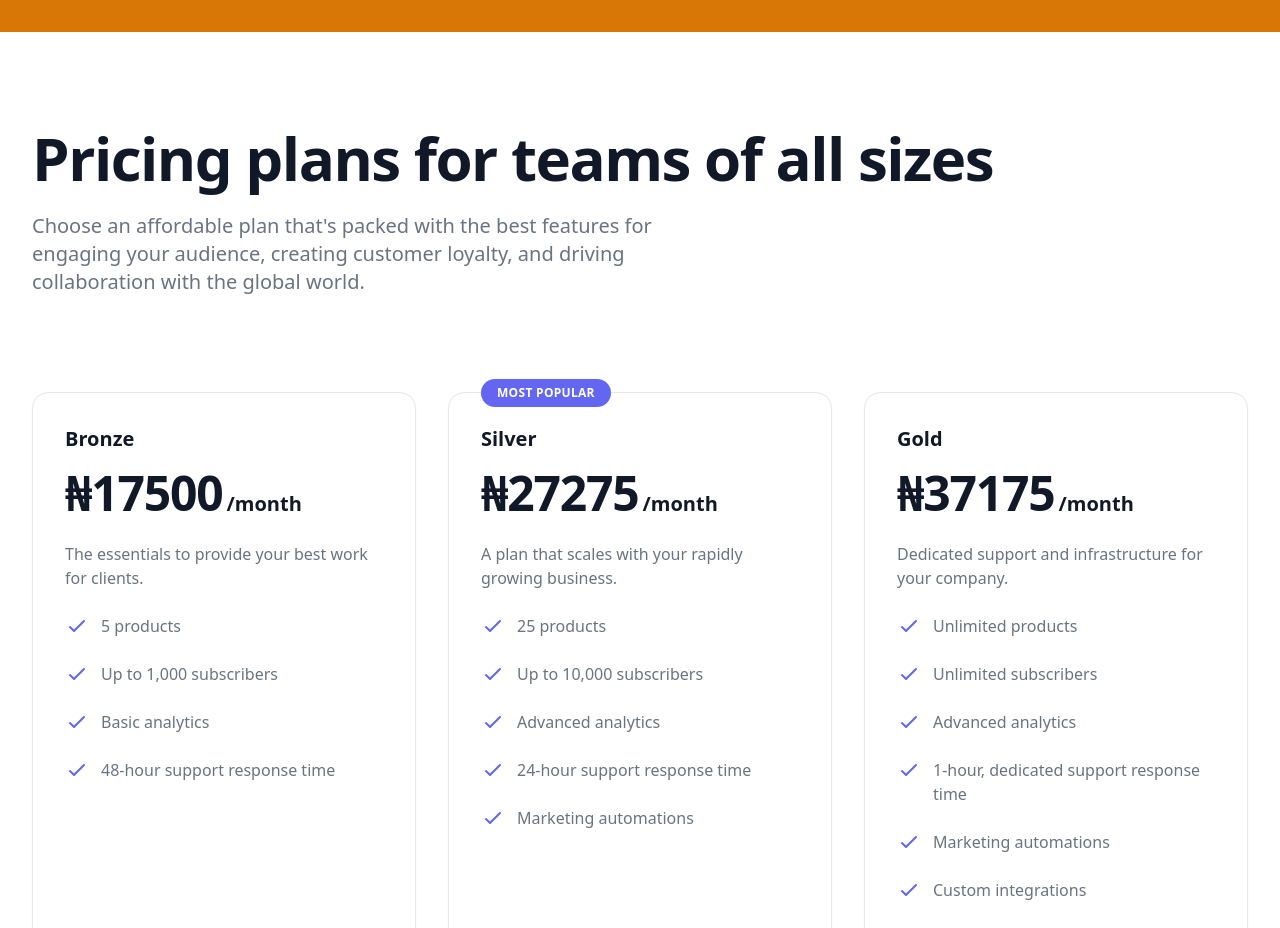
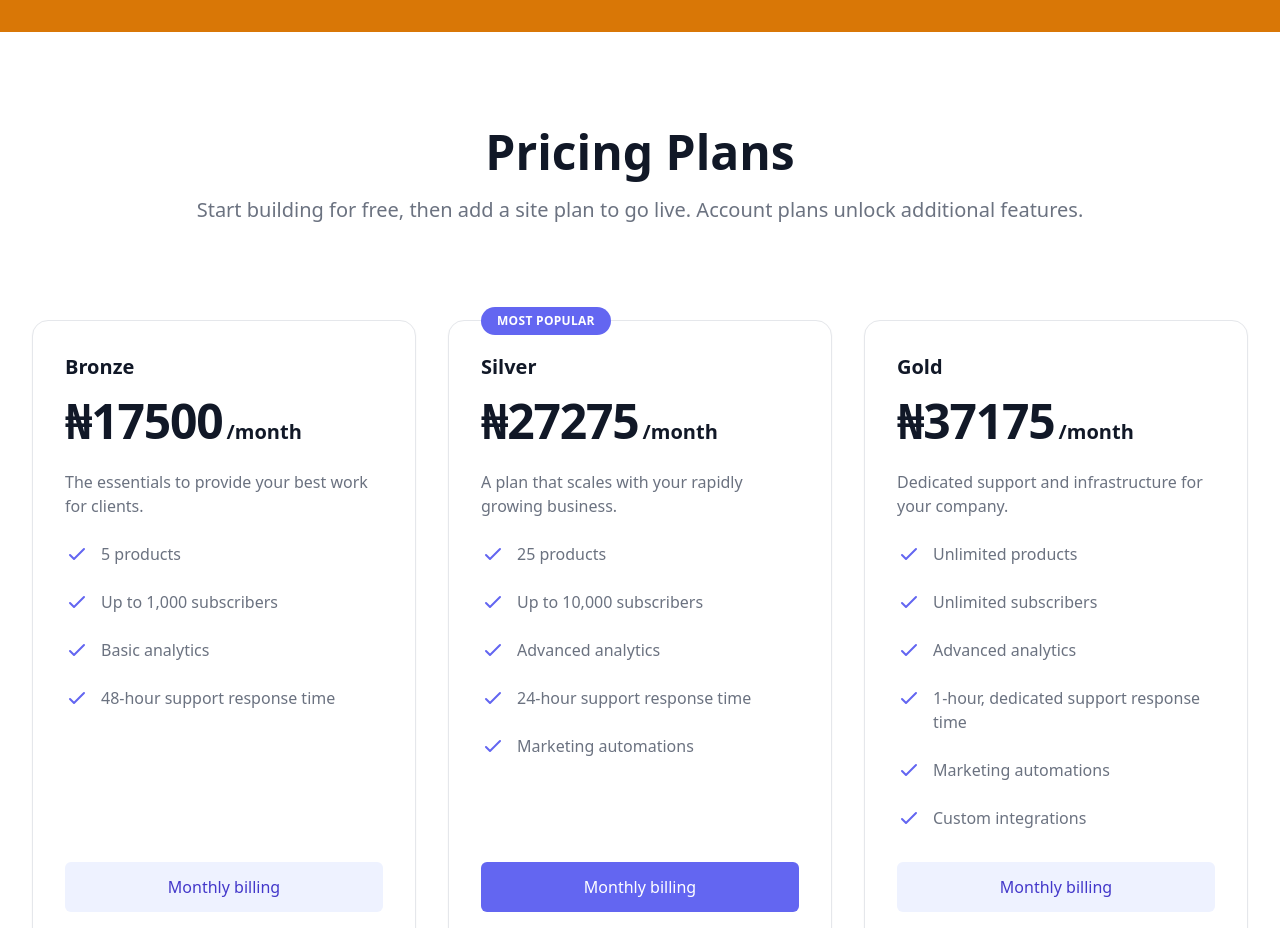
Before and after one commit to emorilebo/invotec, a Next.js app: page / in a window 1280 px wide. Shown: the part 780-1708 px from the top of the page. Built offline with nearby package versions, Linux system fonts and the light colour scheme.

Commit message:
ADD price

```diff
--- a/components/Price.tsx
+++ b/components/Price.tsx
@@ -53,12 +53,9 @@ function classNames(...classes: any[]) {
 function Price() {
     return (
         <div className="max-w-7xl mx-auto py-24 px-4 bg-white sm:px-6 lg:px-8">
-          <h2 className="text-3xl font-extrabold text-gray-900 sm:text-5xl sm:leading-none sm:tracking-tight lg:text-6xl">
-            Pricing plans for teams of all sizes
-          </h2>
-          <p className="mt-6 max-w-2xl text-xl text-gray-500">
-            Choose an affordable plan that's packed with the best features for engaging your audience, creating customer
-            loyalty, and driving collaboration with the global world.
+          <h1 className="text-5xl font-extrabold text-gray-900 sm:text-center">Pricing Plans</h1>
+          <p className="mt-5 text-xl text-gray-500 sm:text-center">
+            Start building for free, then add a site plan to go live. Account plans unlock additional features.
           </p>
 
           {/* Tiers */}
```
